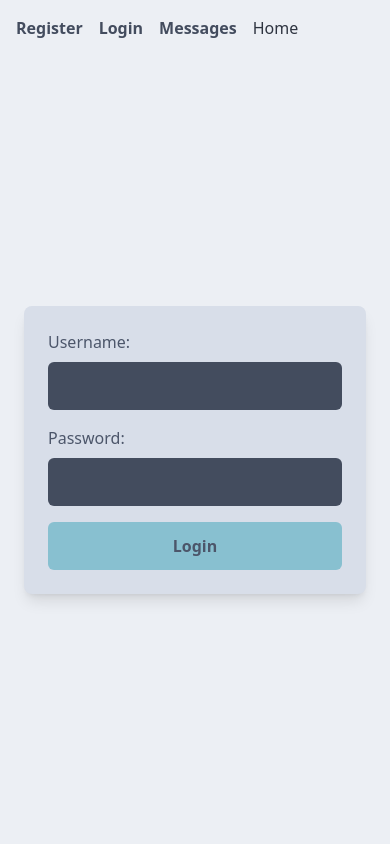
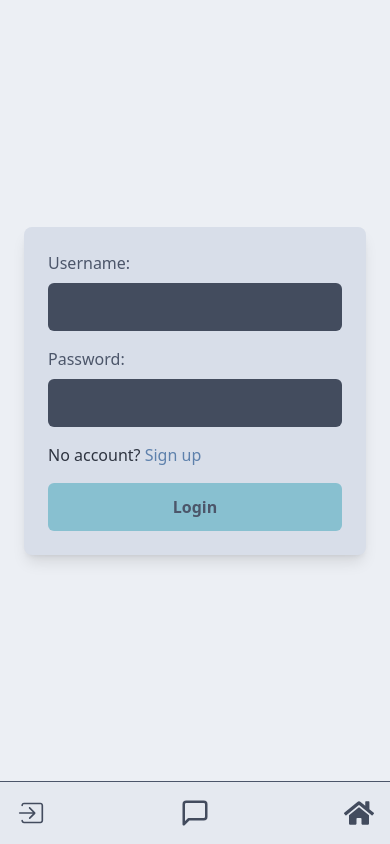
Before and after one commit to oxamyt/messaging-app-frontend, a React (Vite) app: page /auth/login in a window 390 px wide. Built offline with nearby package versions, Linux system fonts and the light colour scheme; no server answers.

Commit message:
improve overall layout

```diff
--- a/src/App.tsx
+++ b/src/App.tsx
@@ -1,12 +1,12 @@
 import { Link } from "react-router-dom";
 import Header from "./components/common/Header";
-import Footer from "./components/common/Footer";
+import NavBar from "./components/common/NavBar";
 
 function App() {
   return (
     <div className="h-screen flex flex-col items-center justify-between bg-nord6 text-nord0">
       <Header />
-      <div className="space-y-4 mt-8">
+      <main className="space-y-4 mt-8">
         <Link
           to="/auth/register"
           className="block px-6 py-3 bg-nord8 text-nord6 rounded-lg hover:bg-nord7 text-center"
@@ -25,8 +25,8 @@ function App() {
         >
           Messages
         </Link>
-      </div>
-      <Footer />
+      </main>
+      <NavBar />
     </div>
   );
 }
--- a/src/components/Auth/AuthLayout.tsx
+++ b/src/components/Auth/AuthLayout.tsx
@@ -1,5 +1,6 @@
 import { Outlet } from "react-router-dom";
 import Header from "../common/Header";
+import NavBar from "../common/NavBar";
 
 function AuthLayout() {
   return (
@@ -8,6 +9,7 @@ function AuthLayout() {
       <main className="flex-1 flex items-center justify-center p-6">
         <Outlet />
       </main>
+      <NavBar />
     </div>
   );
 }
--- a/src/components/Auth/LoginPage.tsx
+++ b/src/components/Auth/LoginPage.tsx
@@ -1,6 +1,7 @@
 import { useState } from "react";
 import { handleSubmit } from "../../utils/handlers";
 import InputField from "../common/InputField";
+import { Link } from "react-router-dom";
 
 function LoginPage() {
   const [userCredentials, setUserCredentials] = useState({
@@ -62,7 +63,12 @@ function LoginPage() {
       />
 
       {error && <p className="text-red-500 text-center">{error}</p>}
-
+      <p>
+        No account?{" "}
+        <Link className="text-nord10" to="/auth/register">
+          Sign up
+        </Link>{" "}
+      </p>
       <button
         type="submit"
         className="w-full py-3 mt-4 bg-nord8 text-nord3 font-bold rounded-md"
--- a/src/components/Auth/RegisterPage.tsx
+++ b/src/components/Auth/RegisterPage.tsx
@@ -2,6 +2,7 @@ import { useState } from "react";
 import { handleSubmit } from "../../utils/handlers";
 import { useNavigate } from "react-router-dom";
 import InputField from "../common/InputField";
+import { Link } from "react-router-dom";
 
 function RegisterPage() {
   const [userCredentials, setUserCredentials] = useState({
@@ -80,7 +81,12 @@ function RegisterPage() {
       />
 
       {error && <p className="text-red-500   text-center">{error}</p>}
-
+      <p>
+        Already have an account?{" "}
+        <Link className="text-nord10" to="/auth/login">
+          Login
+        </Link>{" "}
+      </p>
       <button
         type="submit"
         className="w-full py-3 mt-4 bg-nord8 text-nord3 font-bold rounded-md"
--- a/src/components/Messages/ChatPage.tsx
+++ b/src/components/Messages/ChatPage.tsx
@@ -3,7 +3,6 @@ import { Message } from "../../types/types";
 import { handleSubmit } from "../../utils/handlers";
 import { Link } from "react-router-dom";
 import { IoSend } from "react-icons/io5";
-import { IoIosCheckmarkCircle } from "react-icons/io";
 
 function ChatPage({
   messages,
@@ -13,7 +12,6 @@ function ChatPage({
   receiverId: number;
 }) {
   const [content, setContent] = useState("");
-  const [responseOnSubmit, setResponseOnSubmit] = useState(false);
 
   const handleFormSubmit = async (e: React.FormEvent) => {
     e.preventDefault();
@@ -23,21 +21,10 @@ function ChatPage({
       content,
     });
     setContent("");
-    setResponseOnSubmit(true);
-    setTimeout(() => {
-      setResponseOnSubmit(false);
-    }, 2000);
   };
 
   return (
-    <div className="flex flex-col h-full bg-nord6 text-nord0">
-      {responseOnSubmit && (
-        <div className="fixed z-100 top-4 left-1/2 transform -translate-x-1/2 p-4 rounded-lg shadow-lg bg-green-500 flex items-center">
-          <IoIosCheckmarkCircle className="text-white" size={24} />
-          ``
-          <span className="text-white">Message sent!</span>
-        </div>
-      )}
+    <div className="flex flex-col h-screen bg-nord6 text-nord0">
       <ul className="flex flex-col flex-1 overflow-y-auto p-4 space-y-4">
         {!messages ? (
           <li className="text-center text-nord7 italic">Loading messages...</li>
@@ -75,7 +62,7 @@ function ChatPage({
       <form
         onSubmit={handleFormSubmit}
         role="form"
-        className="p-4 bg-nord5 select-none flex items-center justify-center space-x-2 border-t sticky bottom-0 border-nord3"
+        className="p-4 bg-nord5 select-none flex items-center justify-center space-x-2 border-t  border-nord3"
       >
         <textarea
           role="message-input"
@@ -89,7 +76,6 @@ function ChatPage({
           className="flex-1 p-2 bg-nord6 h-10 text-nord0 rounded-2xl resize-none"
         ></textarea>
 
-        {responseOnSubmit && <p className="text-nord14">{responseOnSubmit}</p>}
         <button
           type="submit"
           className="p-2 h-10 bg-nord7 text-nord6 font-semibold flex justify-center items-center  shadow-md rounded-lg hover:bg-nord8 transition"
--- a/src/components/Messages/MessagePage.tsx
+++ b/src/components/Messages/MessagePage.tsx
@@ -5,6 +5,7 @@ import { Message } from "../../types/types";
 import Header from "../common/Header";
 import { useParams } from "react-router-dom";
 import { postRequest } from "../../utils/api";
+import NavBar from "../common/NavBar";
 
 function MessagePage() {
   const { receiverId } = useParams<{ receiverId?: string }>();
@@ -43,6 +44,7 @@ function MessagePage() {
           </div>
         )}
       </div>
+      <NavBar />
     </div>
   );
 }
--- a/src/components/Messages/Sidebar.tsx
+++ b/src/components/Messages/Sidebar.tsx
@@ -33,9 +33,9 @@ function Sidebar() {
     <>
       <button
         onClick={() => setIsOpen(true)}
-        className="fixed top-15 left-6 z-40 p-2 bg-nord7 text-nord6 rounded-full shadow-md focus:outline-none hover:bg-nord8"
+        className="fixed top-16 left-6 z-40 p-2 bg-nord7 text-nord6 rounded-full shadow-md focus:outline-none hover:bg-nord8"
       >
-        <FaUsers className="w-5 h-5" />
+        <FaUsers className="w-6 h-6" />
       </button>
 
       <div
--- a/src/components/Profile/ProfileLayout.tsx
+++ b/src/components/Profile/ProfileLayout.tsx
@@ -1,5 +1,5 @@
 import Header from "../common/Header";
-
+import NavBar from "../common/NavBar";
 import ProfilePage from "./ProfilePage";
 
 function ProfileLayout() {
@@ -9,6 +9,7 @@ function ProfileLayout() {
       <div className="flex-1 relative">
         <ProfilePage />
       </div>
+      <NavBar />
     </div>
   );
 }
--- a/src/components/Profile/ProfilePage.tsx
+++ b/src/components/Profile/ProfilePage.tsx
@@ -105,7 +105,7 @@ function ProfilePage() {
             {id === userId && (
               <MdModeEditOutline
                 aria-label="editMode"
-                className="w-7 h-7"
+                className="w-7 h-7 text-nord7 bg-nord4 rounded-lg  "
                 role="button"
                 onClick={handleEditClick}
               />
@@ -120,10 +120,13 @@ function ProfilePage() {
             )}
             {avatarEditMode && (
               <form
+                className="flex
+                flex-col
+                justify-center"
                 onSubmit={handleAvatarFormSubmit}
                 encType="multipart/form-data"
               >
-                <input type="file" name="avatar" />
+                <input type="file" name="avatar" required />
                 <button
                   type="submit"
                   className="bg-blue-500 text-white py-2 px-4 rounded mt-2"
--- a/src/components/common/Header.tsx
+++ b/src/components/common/Header.tsx
@@ -1,5 +1,9 @@
 import { Link } from "react-router-dom";
 import { isTokenValid } from "../../utils/isTokenValid";
+import { FiMessageSquare } from "react-icons/fi";
+import { IoIosLogIn } from "react-icons/io";
+import { FaHome } from "react-icons/fa";
+import { CgProfile } from "react-icons/cg";
 
 function Header() {
   const userId = localStorage.getItem("id") || null;
@@ -13,19 +17,22 @@ function Header() {
   }
 
   return (
-    <header className="bg-nord6 sticky top-0 z-50 text-nord0 p-4 flex justify-between items-center">
-      <nav className="space-x-4">
-        <Link to="/auth/register" className="text-nord2 font-bold ">
-          Register
+    <header className="bg-nord6 sticky top-0 z-50 text-nord0 p-4 hidden lg:flex justify-center w-full items-center  ">
+      <nav className="space-x-4 w-full flex justify-around">
+        <Link to="/auth/login" className="text-nord2 font-bold">
+          <IoIosLogIn className="text-nord2" size={30} />
         </Link>
-        <Link to="/auth/login" className="text-nord2 font-bold ">
-          Login
+        <Link to="/messages" className="text-nord2 font-bold">
+          <FiMessageSquare className="text-nord2" size={30} />
         </Link>
-        <Link to="/messages" className="text-nord2 font-bold ">
-          Messages
+        <Link to="/">
+          <FaHome className="text-nord2" size={30} />
         </Link>
-        <Link to="/">Home</Link>
-        {isLoggedIn && <Link to={`/user/${userId}`}>My Profile</Link>}
+        {isLoggedIn && (
+          <Link to={`/user/${userId}`}>
+            <CgProfile className="text-nord2" size={30} />
+          </Link>
+        )}
       </nav>
     </header>
   );
--- /dev/null
+++ b/src/components/common/NavBar.tsx
@@ -0,0 +1,39 @@
+import { FiMessageSquare } from "react-icons/fi";
+import { IoIosLogIn } from "react-icons/io";
+import { FaHome } from "react-icons/fa";
+import { CgProfile } from "react-icons/cg";
+import { Link } from "react-router-dom";
+import { isTokenValid } from "../../utils/isTokenValid";
+
+function NavBar() {
+  const userId = localStorage.getItem("id") || null;
+  const token = localStorage.getItem("token");
+
+  const isLoggedIn = userId && token && isTokenValid(token);
+
+  if (!isLoggedIn) {
+    localStorage.removeItem("id");
+    localStorage.removeItem("jwt");
+  }
+
+  return (
+    <nav className="bg-nord5 border-t border-nord3 text-nord0 p-4 w-full flex justify-between items-center lg:hidden z-50">
+      <Link to="/auth/login" className="text-nord2 font-bold">
+        <IoIosLogIn className="text-nord2" size={30} />
+      </Link>
+      <Link to="/messages" className="text-nord2 font-bold">
+        <FiMessageSquare className="text-nord2" size={30} />
+      </Link>
+      <Link to="/">
+        <FaHome className="text-nord2" size={30} />
+      </Link>
+      {isLoggedIn && (
+        <Link to={`/user/${userId}`}>
+          <CgProfile className="text-nord2" size={30} />
+        </Link>
+      )}
+    </nav>
+  );
+}
+
+export default NavBar;
```
Also changed, not shown: 1 other file (tests, documents, lock files or other folders).
